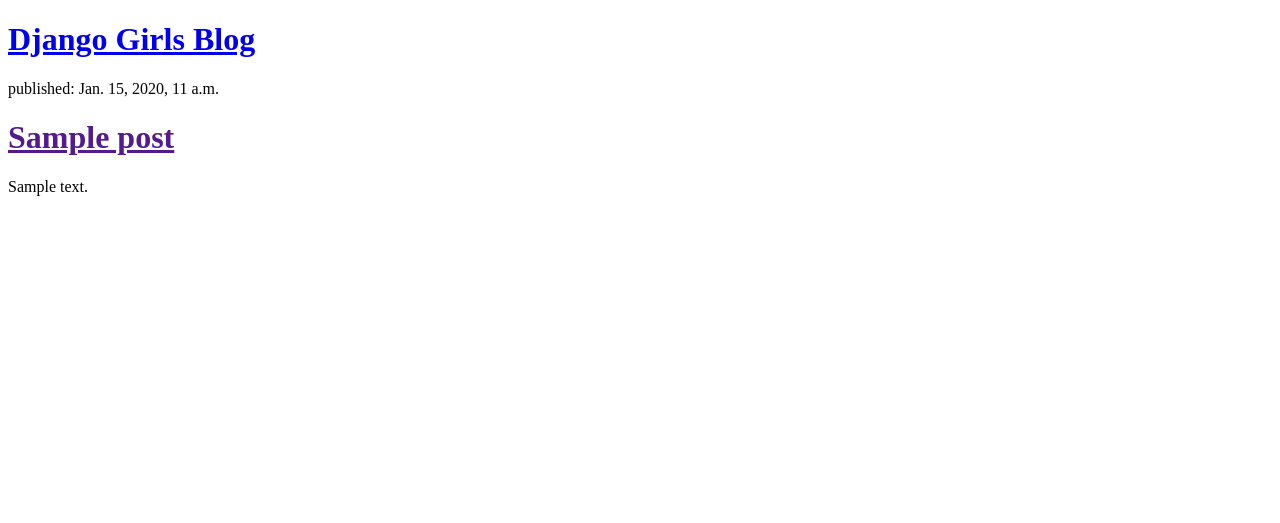
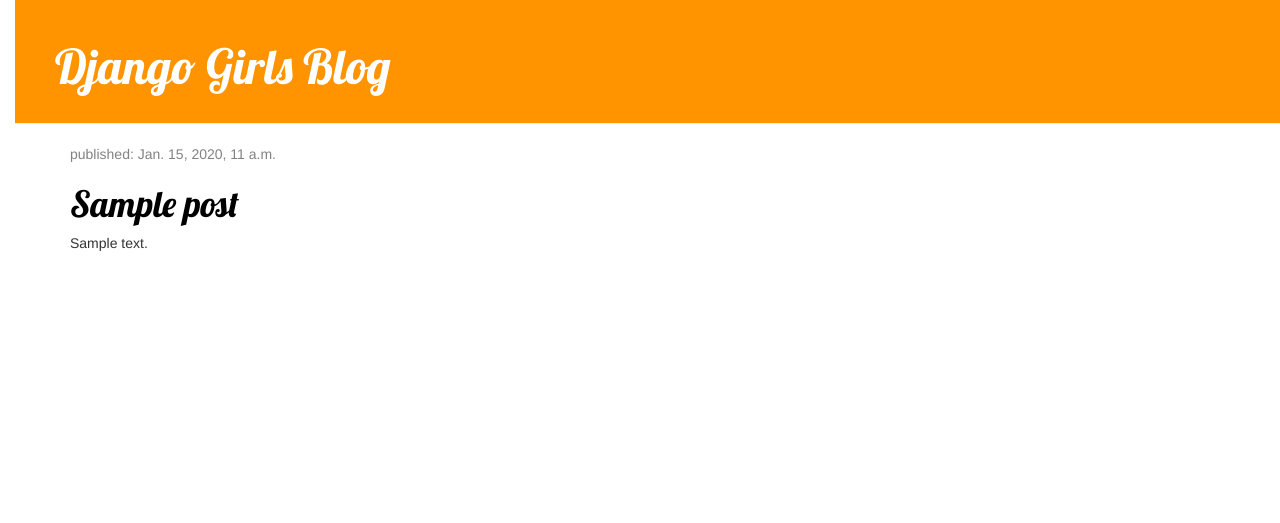
Before and after one commit to vanessaperez/my-first-blog, a Django app: template blog/templates/blog/post_list.html in a window 1280 px wide. Shown: the top 523 px of the page. Run offline with Django 3.2, Linux system fonts and the light colour scheme; the template is opened without the code that fills it: values that come from a table or form of the project are taken from there, others are empty; tables that the repository leaves empty hold one stand-in row (values such as "Sample post"); some libraries are stand-ins or nearby versions.

Commit message:
base.html file added and post_list.html file updated

```diff
--- a/blog/templates/blog/post_list.html
+++ b/blog/templates/blog/post_list.html
@@ -1,14 +1,34 @@
+{% load static %}
 <!DOCTYPE html>
 <html lang="en">
 <head>
     <meta charset="UTF-8">
     <title>Django Girls Blog</title>
+    <link rel="stylesheet" href="//maxcdn.bootstrapcdn.com/bootstrap/3.2.0/css/bootstrap.min.css">
+    <link rel="stylesheet" href="//maxcdn.bootstrapcdn.com/bootstrap/3.2.0/css/bootstrap-theme.min.css">
+    <link href="//fonts.googleapis.com/css?family=Lobster&subset=latin,latin-ext" rel="stylesheet" type="text/css">
+    <link rel="stylesheet" href="{% static 'css/blog.css' %}">
+
 </head>
 <body>
-    <div><h1><a href = "/"> Django Girls Blog </a></h1></div>
-        {% for post in posts %}
-            <div><p> published: {{ post.published_date }}</p>
-            <h1><a href = "" >{{ post.title }} </a></h1><p>{{ post.text|linebreaksbr }}</p></div>
-        {% endfor %}
+    <div class="page-header">
+        <h1><a href="/">Django Girls Blog</a></h1>
+    </div>
+
+    <div class="content container">
+        <div class="row">
+            <div class="col-md-8">
+                {% for post in posts %}
+                    <div class="post">
+                        <div class="date">
+                            <p>published: {{ post.published_date }}</p>
+                        </div>
+                        <h1><a href="">{{ post.title }}</a></h1>
+                        <p>{{ post.text|linebreaksbr }}</p>
+                    </div>
+                {% endfor %}
+            </div>
+         </div>
+    </div>
 </body>
 </html>
```
Also changed, not shown: blog/templates/blog/base.html (added, +10 -0 lines).
